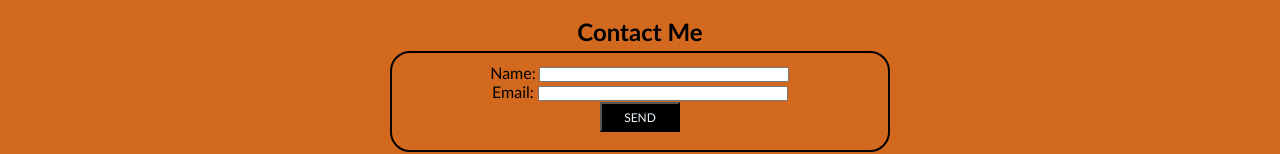
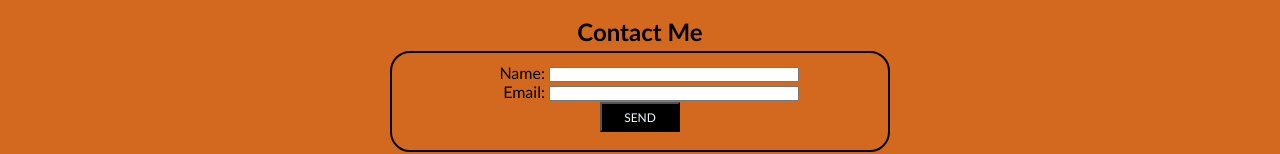
Before and after one commit to bungin/my-repo-example, a plain HTML site: page index.html in a window 1280 px wide. Shown: the part 436-590 px from the top of the page. Drawn offline with Linux system fonts and the light colour scheme.

Commit message:
fix label bugs

```diff
--- a/assets/css/stylesheet.css
+++ b/assets/css/stylesheet.css
@@ -61,9 +61,10 @@ img {
     background-color: chocolate;
 }
 
-.lnfix {
-    position: relative;
-    left: -1px;
+label {
+    display: inline-block;
+    width: 4rem;
+    text-align: right;
 }
 
 form {
```
